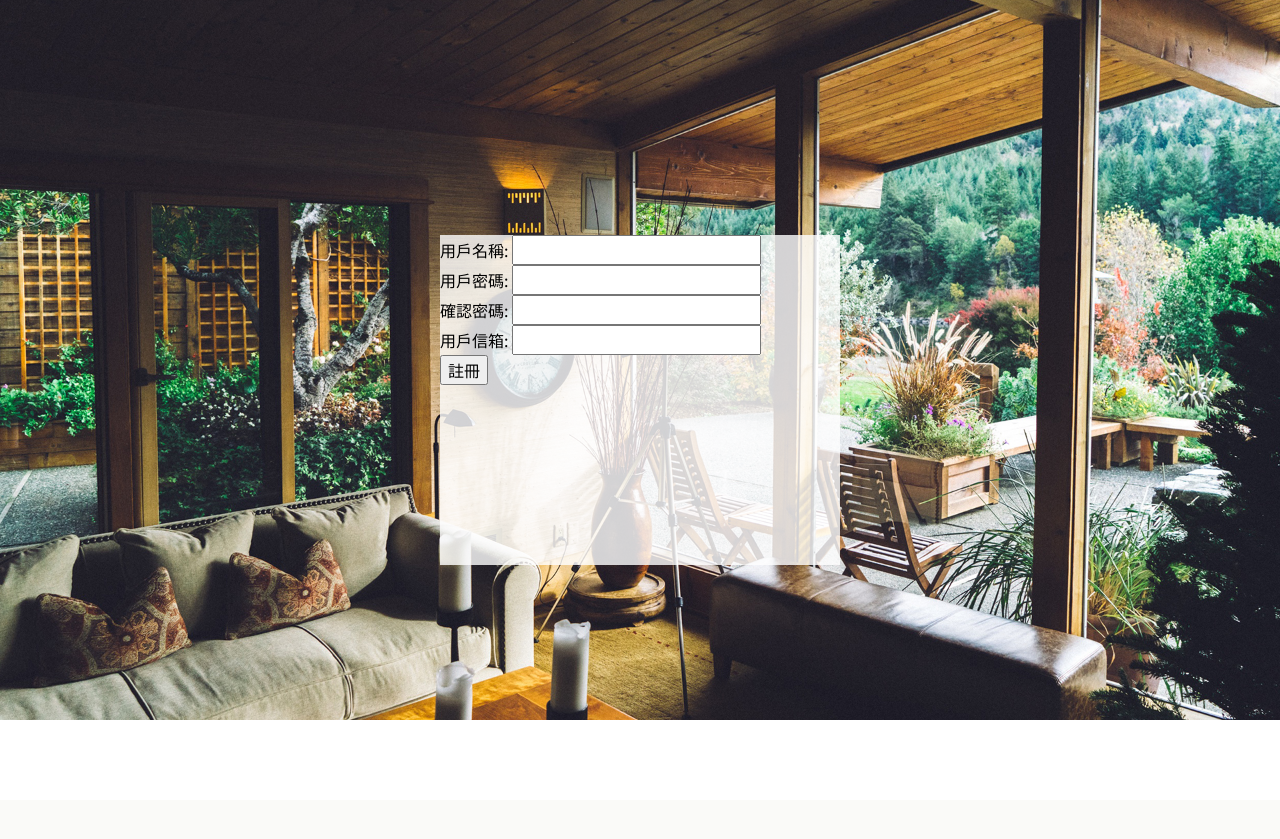
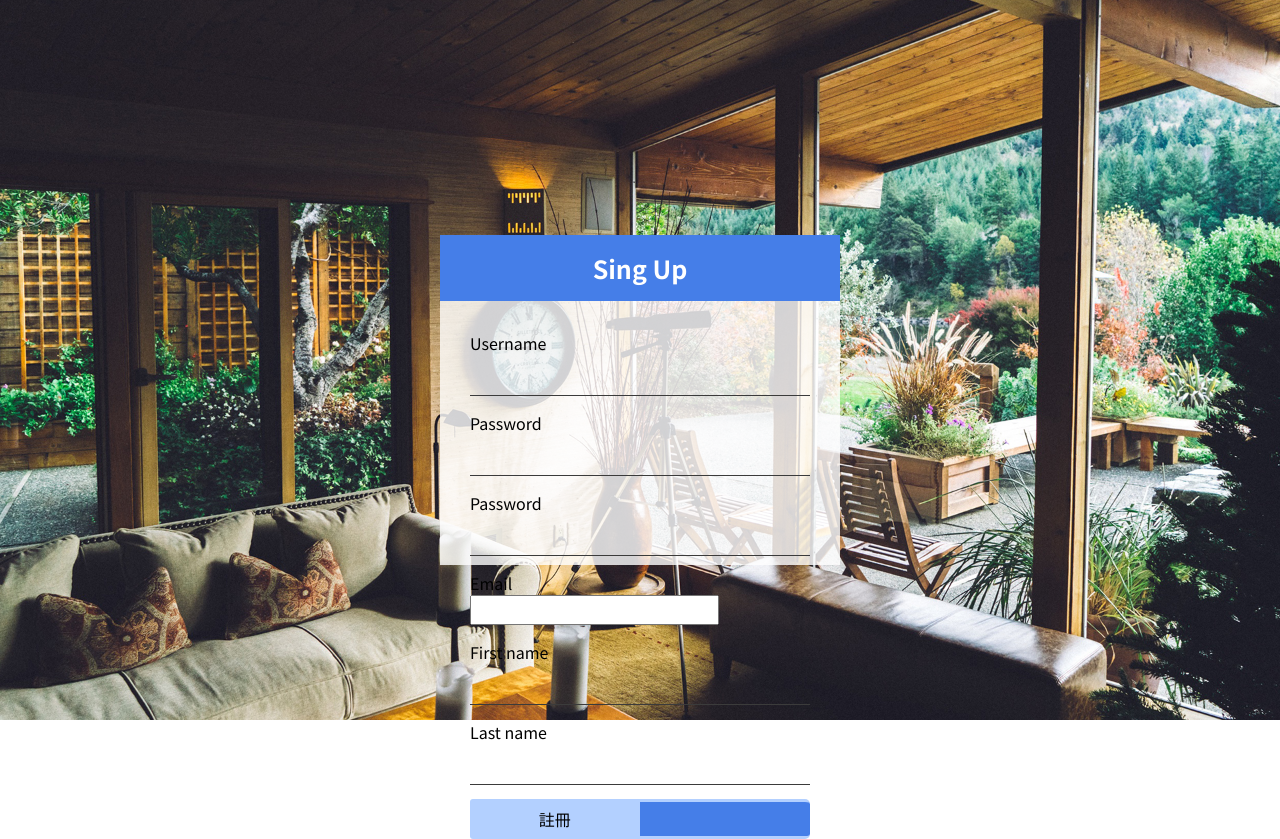
Before and after one commit to gra230434/videocenter, a Django app: template templates/index/register.html in a window 1280 px wide. Before the commit the page ends 720 px from the top, so only its background shows below. Run offline with Django 3.2, Linux system fonts and the light colour scheme; the template is opened without the code that fills it, so the values that code supplies are empty, except form fields; tables that the repository leaves empty hold one stand-in row (values such as "Sample post"); form fields are guessed from the names that the template uses; some libraries are stand-ins or nearby versions.

Commit message:
Sing Up page and form create

```diff
--- a/templates/index/login.html
+++ b/templates/index/login.html
@@ -1,13 +1,13 @@
 {% extends "index/base.html" %}
 
-{% block title %}Login{% endblock %}
+{% block title %}Sing In{% endblock %}
 
 {% block content %}
-<div id="intoboxtitle" class="intoboxtitle"><b>Login</b></div>
+<div id="intoboxtitle" class="intoboxtitle"><b>Sing In</b></div>
 <div id="loginbox" class="loginbox" style = "margin:30px">
   <form method = "post" id="login_form" action="{% url 'SingIn' %}">
     {% csrf_token %}
-    <p><label for="username">{{ form.username.label_tag }}</label></p>
+    <p>{{ form.username.label_tag }}</p>
     {{ form.username }}
     <p>{{ form.password.label_tag }}</p>
     {{ form.password }}
--- a/templates/index/register.html
+++ b/templates/index/register.html
@@ -1,19 +1,35 @@
 {% extends "index/base.html" %}
 
-{% block title %}Register{% endblock %}
+{% block title %}Sing Up{% endblock %}
 
 {% block content %}
-<form action="/post/video/login_action" method="post">
+
+{{ message }}
+<div id="intoboxtitle" class="intoboxtitle"><b>Sing Up</b></div>
+<div id="loginbox" class="loginbox" style = "margin:30px">
+  <form method="post" id="singup_form" action="{% url 'SingUp' %}">
     {% csrf_token %}
-    <label for="username">用戶名稱:</label>
-    <input type="text" name="username" value="" id="username"> <br />
-    <label for="password">用戶密碼:</label>
-    <input type="password" name="password" value="" id="password"> <br />
-    <label for="password">確認密碼:</label>
-    <input type="password" name="repassword" value="" id="repassword"> <br />
-    <label for="password">用戶信箱:</label>
-    <input type="email" name="email" value="" id="email"> <br />
-    <input type="submit" value="註冊" />
-</form>
-{{ message }}
+    <p>{{ form.username.label_tag }}</p>
+    {{ form.username }}
+    <p>{{ form.password1.label_tag }}</p>
+    {{ form.password1 }}
+    <p>{{ form.password2.label_tag }}</p>
+    {{ form.password2 }}
+    <p>{{ form.email.label_tag }}</p>
+    {{ form.email }}
+    <p>{{ form.first_name.label_tag }}</p>
+    {{ form.first_name }}
+    <p>{{ form.last_name.label_tag }}</p>
+    {{ form.last_name }}
+  </form>
+  <div class="intowebsubmit">
+    <button type="submit" form="singup_form" value="Submit">註冊</button>
+  </div>
+  <div class="clear"></div>
+</div><!-- .loginbox -->
+{% if form.errors %}
+<div class="errormessage">
+  <p>{{ form.errors }}</p>
+</div>
+{% endif %}
 {% endblock %}
```
Also changed, not shown: index/forms.py (added, +28 -0 lines), index/urls.py (+5 -3 lines), index/views.py (+9 -23 lines).
